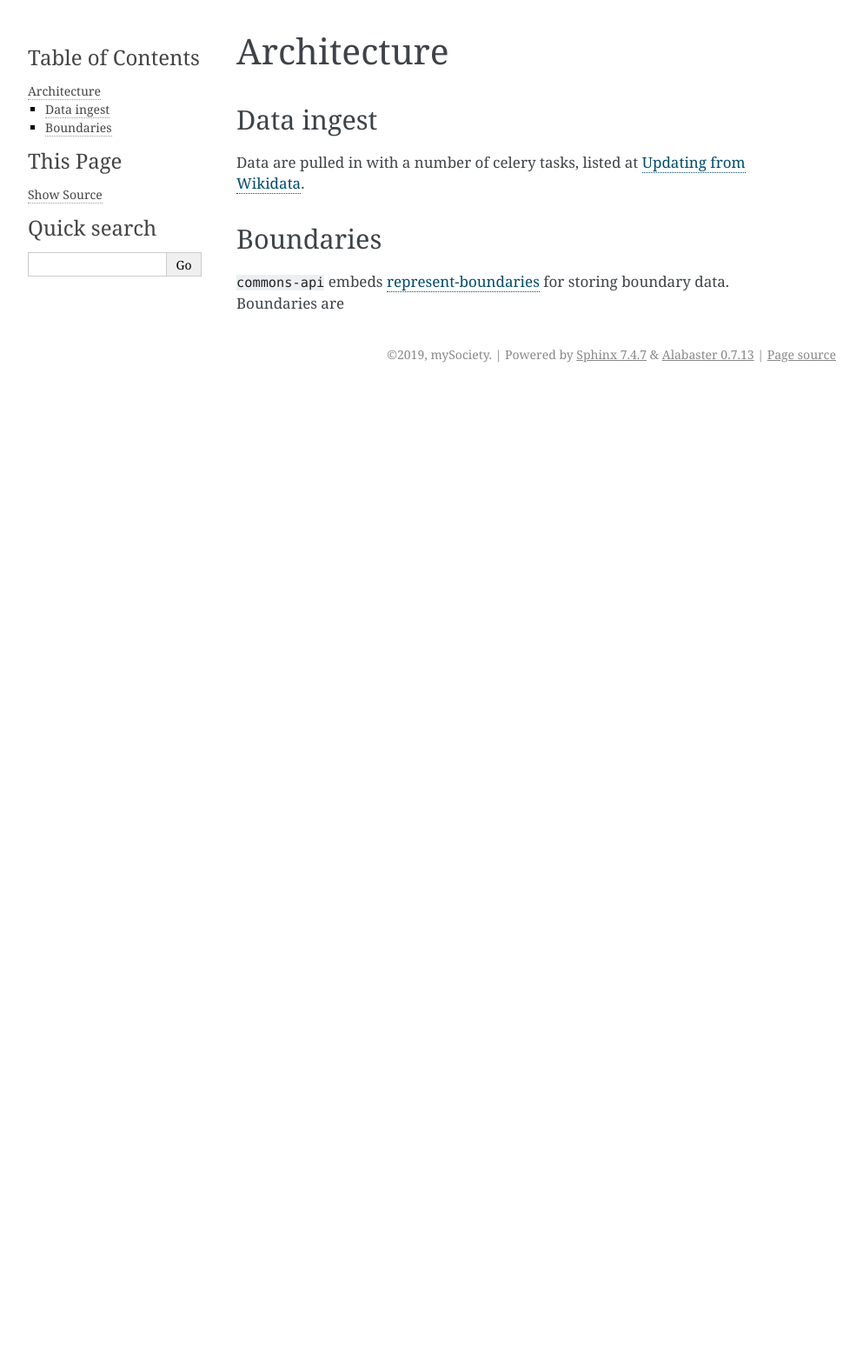
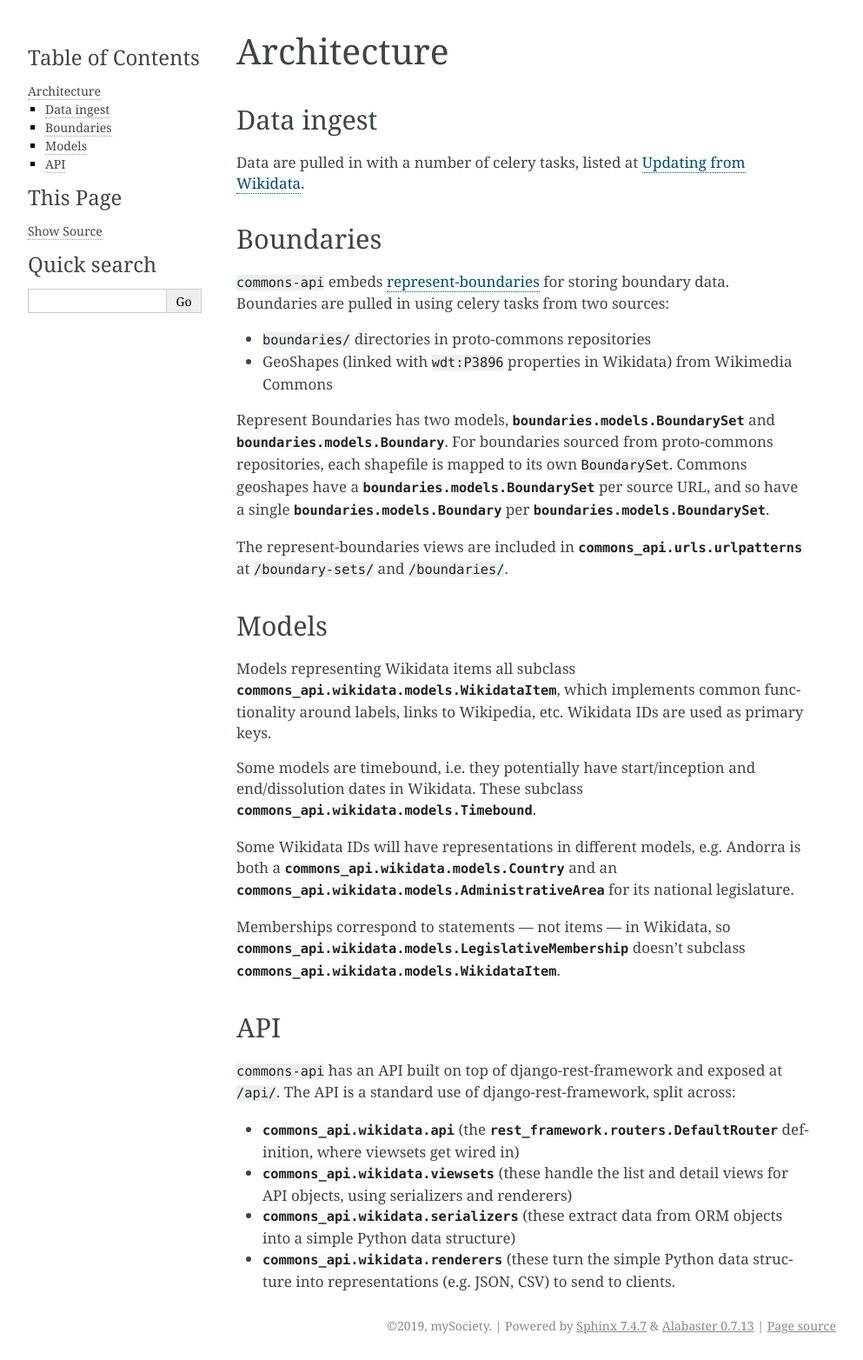
Before and after one commit to everypolitician/commons-api, a Sphinx documentation site: the page built from docs/source/architecture.rst, in a window 1280 px wide. Shown: the whole page at 87% size, without its empty margins (148-1141 px from the left). Built offline with Sphinx 7.4.7, drawn with Linux system fonts in a browser that asks for light colours; the version number is read from the project's files by our own code; before the commit the page ends 900 px from its top, so only the background shows below that.

Commit message:
More docs

```diff
--- a/docs/source/architecture.rst
+++ b/docs/source/architecture.rst
@@ -11,4 +11,49 @@ Data are pulled in with a number of celery tasks, listed at :ref:`wikidata-tasks
 Boundaries
 ----------
 
-``commons-api`` embeds `represent-boundaries <https://represent.poplus.org/>`_ for storing boundary data. Boundaries are
+``commons-api`` embeds `represent-boundaries <https://represent.poplus.org/>`_ for storing boundary data.
+Boundaries are pulled in using celery tasks from two sources:
+
+* ``boundaries/`` directories in proto-commons repositories
+* GeoShapes (linked with ``wdt:P3896`` properties in Wikidata) from Wikimedia Commons
+
+Represent Boundaries has two models, :py:class:`boundaries.models.BoundarySet` and
+:py:class:`boundaries.models.Boundary`. For boundaries sourced from proto-commons repositories, each shapefile is
+mapped to its own ``BoundarySet``. Commons geoshapes have a :py:class:`boundaries.models.BoundarySet` per source URL,
+and so have a single :py:class:`boundaries.models.Boundary` per :py:class:`boundaries.models.BoundarySet`.
+
+The represent-boundaries views are included in :py:data:`commons_api.urls.urlpatterns` at ``/boundary-sets/`` and
+``/boundaries/``.
+
+
+Models
+------
+
+Models representing Wikidata items all subclass :py:class:`commons_api.wikidata.models.WikidataItem`, which implements
+common functionality around labels, links to Wikipedia, etc. Wikidata IDs are used as primary keys.
+
+Some models are timebound, i.e. they potentially have start/inception and end/dissolution dates in Wikidata. These
+subclass :py:class:`commons_api.wikidata.models.Timebound`.
+
+Some Wikidata IDs will have representations in different models, e.g. Andorra is both a
+:py:class:`commons_api.wikidata.models.Country` and an :py:class:`commons_api.wikidata.models.AdministrativeArea` for
+its national legislature.
+
+Memberships correspond to statements — not items — in Wikidata, so
+:py:class:`commons_api.wikidata.models.LegislativeMembership` doesn't subclass
+:py:class:`commons_api.wikidata.models.WikidataItem`.
+
+
+API
+---
+
+``commons-api`` has an API built on top of django-rest-framework and exposed at ``/api/``. The API is a standard use
+of django-rest-framework, split across:
+
+* :py:mod:`commons_api.wikidata.api` (the :py:class:`rest_framework.routers.DefaultRouter` definition, where viewsets
+  get wired in)
+* :py:mod:`commons_api.wikidata.viewsets` (these handle the list and detail views for API objects, using serializers
+  and renderers)
+* :py:mod:`commons_api.wikidata.serializers` (these extract data from ORM objects into a simple Python data structure)
+* :py:mod:`commons_api.wikidata.renderers` (these turn the simple Python data structure into representations (e.g.
+  JSON, CSV) to send to clients.
--- a/docs/source/conf.py
+++ b/docs/source/conf.py
@@ -210,7 +210,9 @@ epub_exclude_files = ['search.html']
 # -- Options for intersphinx extension ---------------------------------------
 
 # Example configuration for intersphinx: refer to the Python standard library.
-intersphinx_mapping = {'https://docs.python.org/': None}
+intersphinx_mapping = {
+    'https://docs.python.org/': None,
+}
 
 # -- Options for todo extension ----------------------------------------------
 
--- a/docs/source/ref/index.rst
+++ b/docs/source/ref/index.rst
@@ -7,3 +7,4 @@ Reference
 
    tasks
    querying-wikidata
+   renderers
--- /dev/null
+++ b/docs/source/ref/renderers.rst
@@ -0,0 +1,6 @@
+Renderers
+=========
+
+.. automodule:: commons_api.wikidata.renderers
+   :members:
+   :undoc-members:
```
